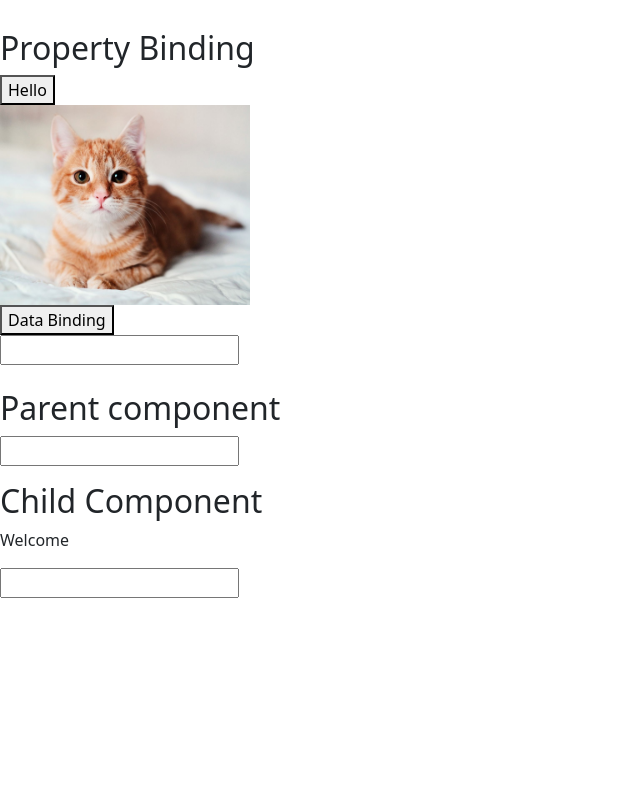
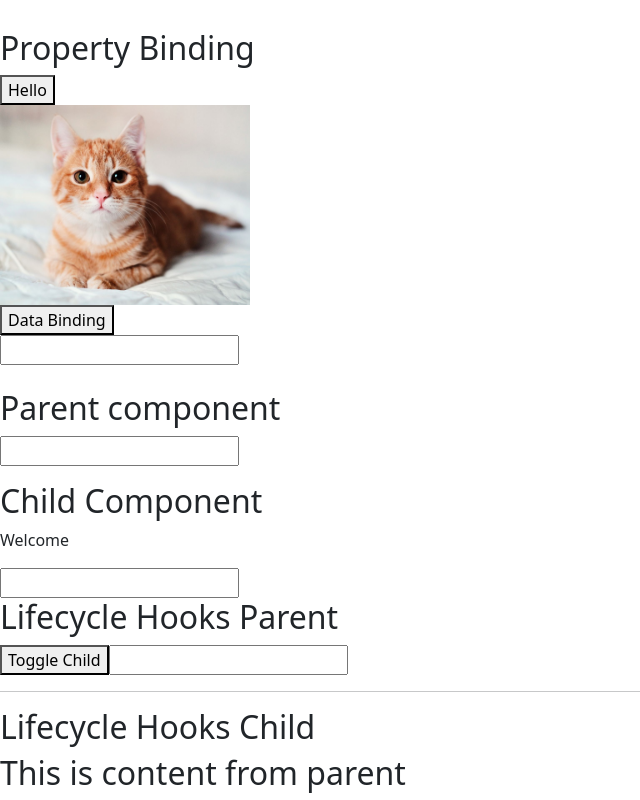
Before and after one commit to njugunaemilly/AngularBasics, an Angular app: page / in a window 1280 px wide. Shown: the part 562-1362 px from the top of the page, without its empty margins (0-640 px from the left). Before the commit the page ends 1160 px from the top, so only its background shows below. Built offline with nearby package versions, Linux system fonts and the light colour scheme.

Commit message:
Lifecycle hooks task

```diff
--- a/src/app/app.component.html
+++ b/src/app/app.component.html
@@ -21,3 +21,4 @@
 </div>
 <br>
 <app-parent></app-parent>
+<app-lifecycle-hooks-parent></app-lifecycle-hooks-parent>
--- a/src/app/app.module.ts
+++ b/src/app/app.module.ts
@@ -8,6 +8,8 @@ import { FirstComponentComponent } from './first-component/first-component.compo
 import { DirectivesAndServicesComponent } from './directives-and-services/directives-and-services.component';
 import { ParentComponent } from './parent/parent.component';
 import { ChildComponent } from './child/child.component';
+import { LifecycleHooksParentComponent } from './lifecycle-hooks-parent/lifecycle-hooks-parent.component';
+import { LifecycleHooksChildComponent } from './lifecycle-hooks-child/lifecycle-hooks-child.component';
 
 @NgModule({
   declarations: [
@@ -15,7 +17,9 @@ import { ChildComponent } from './child/child.component';
     FirstComponentComponent,
     DirectivesAndServicesComponent,
     ParentComponent,
-    ChildComponent
+    ChildComponent,
+    LifecycleHooksParentComponent,
+    LifecycleHooksChildComponent
   ],
   imports: [
     BrowserModule,
--- /dev/null
+++ b/src/app/lifecycle-hooks-child/lifecycle-hooks-child.component.html
@@ -0,0 +1,5 @@
+<h2>Lifecycle Hooks Child</h2>
+<ng-content></ng-content>
+<div>
+    <h3 childContent>{{ firstName }}</h3>
+</div>
--- /dev/null
+++ b/src/app/lifecycle-hooks-child/lifecycle-hooks-child.component.ts
@@ -0,0 +1,64 @@
+import { AfterContentChecked, AfterContentInit, Component, ContentChild, DoCheck, Input, OnChanges, OnDestroy, OnInit, SimpleChanges, ViewChild } from '@angular/core';
+
+@Component({
+  selector: 'app-lifecycle-hooks-child',
+  templateUrl: './lifecycle-hooks-child.component.html',
+  styleUrls: ['./lifecycle-hooks-child.component.css']
+})
+export class LifecycleHooksChildComponent implements OnInit, OnDestroy, OnChanges, DoCheck, AfterContentInit, AfterContentChecked {
+  counter = 0;
+  interval : any;
+
+  @Input()
+  firstName = '';
+
+  @ContentChild('parentContent', {static: true}) parentContent: any;
+  @ViewChild('childContent', {static: true}) childContent: any;
+
+  constructor() {
+    console.log('Child Constructor called');
+  }
+
+  ngOnInit(): void {
+    console.log('Child OnInit - component is initialized');
+    console.log('init - ' + this.parentContent);
+    console.log('init - ' + this.childContent);
+}
+
+ngOnDestroy() {
+  console.log('Child OnDestroy - component is destroyed');
+}
+
+ngOnChanges(changes: SimpleChanges) {
+  console.log(changes);
+  console.log('Child Onchanges');
+  console.log('onChanges - ' + this.parentContent);
+  console.log('onChanges - ' + this.childContent);
+}
+
+ngDoCheck() {
+  console.log('Child DoCheck');
+  console.log('doCheck - ' + this.parentContent);
+  console.log('doCheck - ' + this.childContent);
+}
+
+ngAfterContentInit() {
+  console.log('Child After Content Init');
+  console.log('AfterContentInit - ' + this.parentContent);
+  console.log('AfterContentInit - ' + this.childContent);
+}
+
+ngAfterContentChecked() {
+  console.log('Child After Content checked');
+  console.log('AfterContentChecked - ' + this.childContent);
+}
+
+ngAfterViewInit() {
+  console.log('Child After View Init');
+  console.log('AfterViewInit - ' + this.childContent);
+}
+
+ngAfterViewChecked() {
+  console.log('Child After View checked');
+}
+}
--- /dev/null
+++ b/src/app/lifecycle-hooks-parent/lifecycle-hooks-parent.component.html
@@ -0,0 +1,7 @@
+<h2>Lifecycle Hooks Parent</h2>
+<button (click)="toggleChild()">Toggle Child</button>
+<input type="text" [(ngModel)]="firstName">
+<hr>
+
+<app-lifecycle-hooks-child *ngIf="isChild" [firstName]="firstName">
+    <h2 #parentContent>This is content from parent</h2></app-lifecycle-hooks-child>
--- /dev/null
+++ b/src/app/lifecycle-hooks-parent/lifecycle-hooks-parent.component.ts
@@ -0,0 +1,33 @@
+import { Component, DoCheck, OnChanges, OnInit } from '@angular/core';
+
+@Component({
+  selector: 'app-lifecycle-hooks-parent',
+  templateUrl: './lifecycle-hooks-parent.component.html',
+  styleUrls: ['./lifecycle-hooks-parent.component.css']
+})
+export class LifecycleHooksParentComponent implements OnInit, OnChanges, DoCheck {
+
+  isChild= true;
+  firstName ='';
+
+  constructor(){
+    console.log('Parent Constructor called');
+  }
+
+  ngOnInit(): void {
+    console.log("Parent OnInit - component is initialized");
+  }
+
+
+  ngOnChanges() {
+    console.log("Parent Onchanges");
+  }
+
+  ngDoCheck() {
+    console.log("Parent DoCheck");
+  }
+
+  toggleChild() {
+    this.isChild = !this.isChild;
+  }
+}
```
Also changed, not shown: src/app/lifecycle-hooks-child/lifecycle-hooks-child.component.css (added), src/app/lifecycle-hooks-parent/lifecycle-hooks-parent.component.css (added), 2 other files (tests, documents, lock files or other folders).
